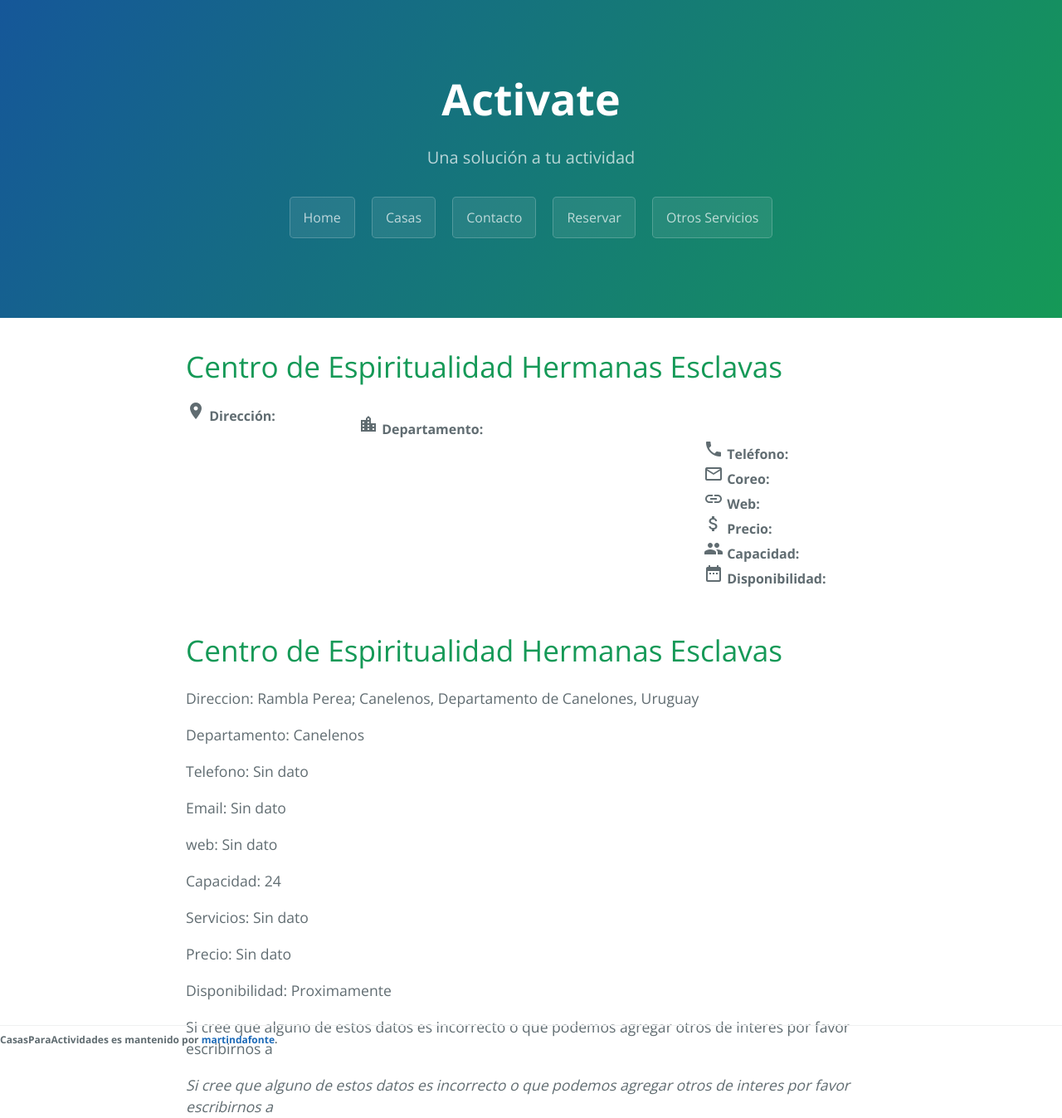
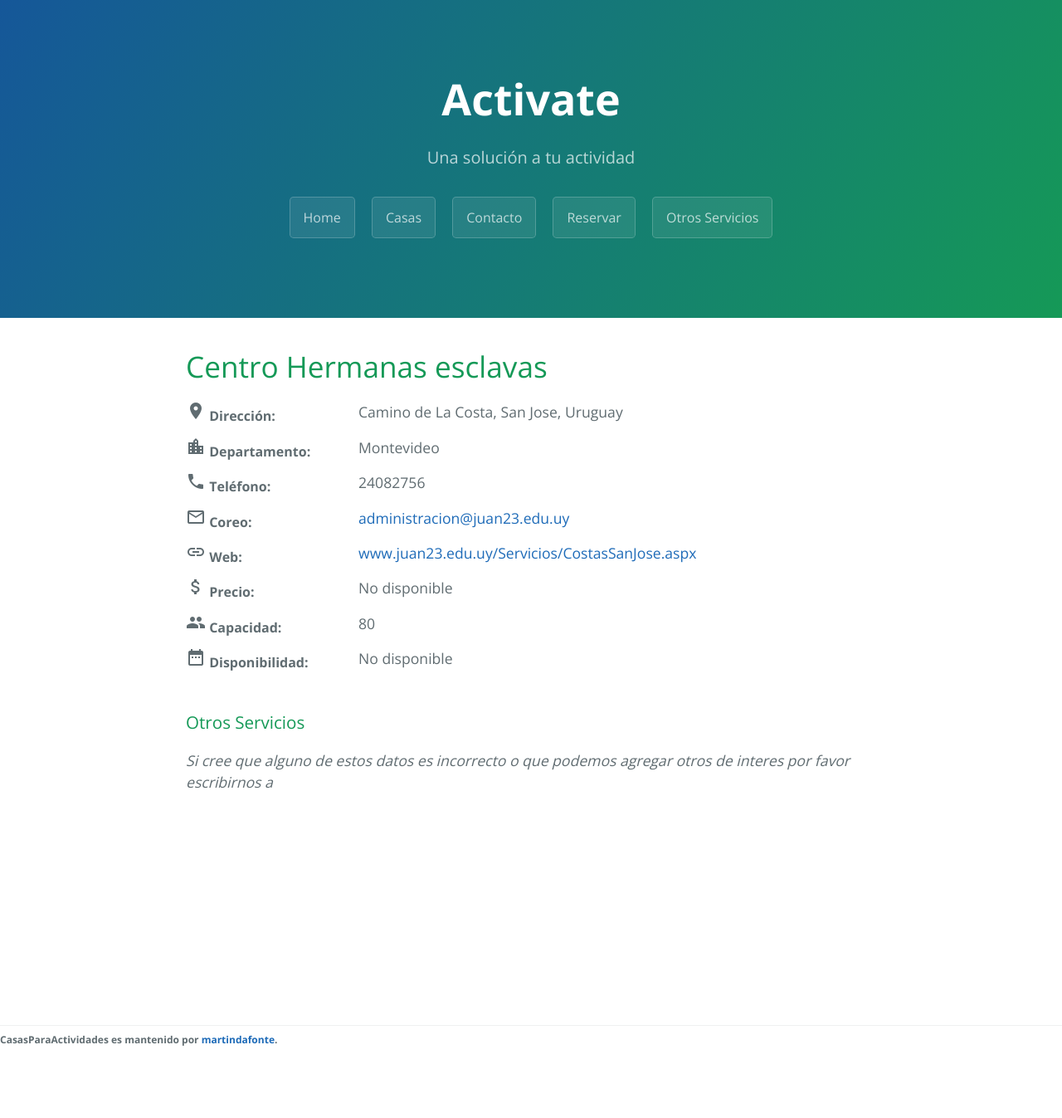
Before and after one commit to martindafonte/CasasDeRetiro, a Jekyll site: the page built from _casas/centro_hermanas_esclavas.md, in a window 1280 px wide. Shown: the whole page at 83% size. Built offline with Jekyll 4.4.1, drawn with Linux system fonts in a browser that asks for light colours; comment, search, counter and statistics services are not loaded; after the commit the page ends 1283 px from its top, so only the background shows below that.

Commit message:
Update centro_hermanas_esclavas.md

```diff
--- a/_casas/centro_hermanas_esclavas.md
+++ b/_casas/centro_hermanas_esclavas.md
@@ -1,20 +1,14 @@
 ---
-title: Centro de Espiritualidad Hermanas Esclavas
+title: Centro Hermanas esclavas
 category: Montevideo
+direccion: Camino de La Costa, San Jose, Uruguay
+departamento: Montevideo
+telefono: 24082756
+correo: administracion@juan23.edu.uy
+web: www.juan23.edu.uy/Servicios/CostasSanJose.aspx
+capacidad: 80
+precio: No disponible
+disponibilidad: No disponible
 ---
 
-<h1>Centro de Espiritualidad Hermanas Esclavas</h1>
-
-
-<p> Direccion: Rambla Perea; Canelenos, Departamento de Canelones, Uruguay </p>
-<p>Departamento: Canelenos</p>
-<p>Telefono: Sin dato </p>
-<p>Email: Sin dato </p>
-<p>web: Sin dato </p>
-<p>Capacidad: 24 </p>
-<p>Servicios: Sin dato</p>
-<p>Precio: Sin dato</p>
-<p>Disponibilidad: Proximamente </p>
-
-
-<p>Si cree que alguno de estos datos es incorrecto o que podemos agregar otros de interes por favor escribirnos a </p>
+### Otros Servicios
```
